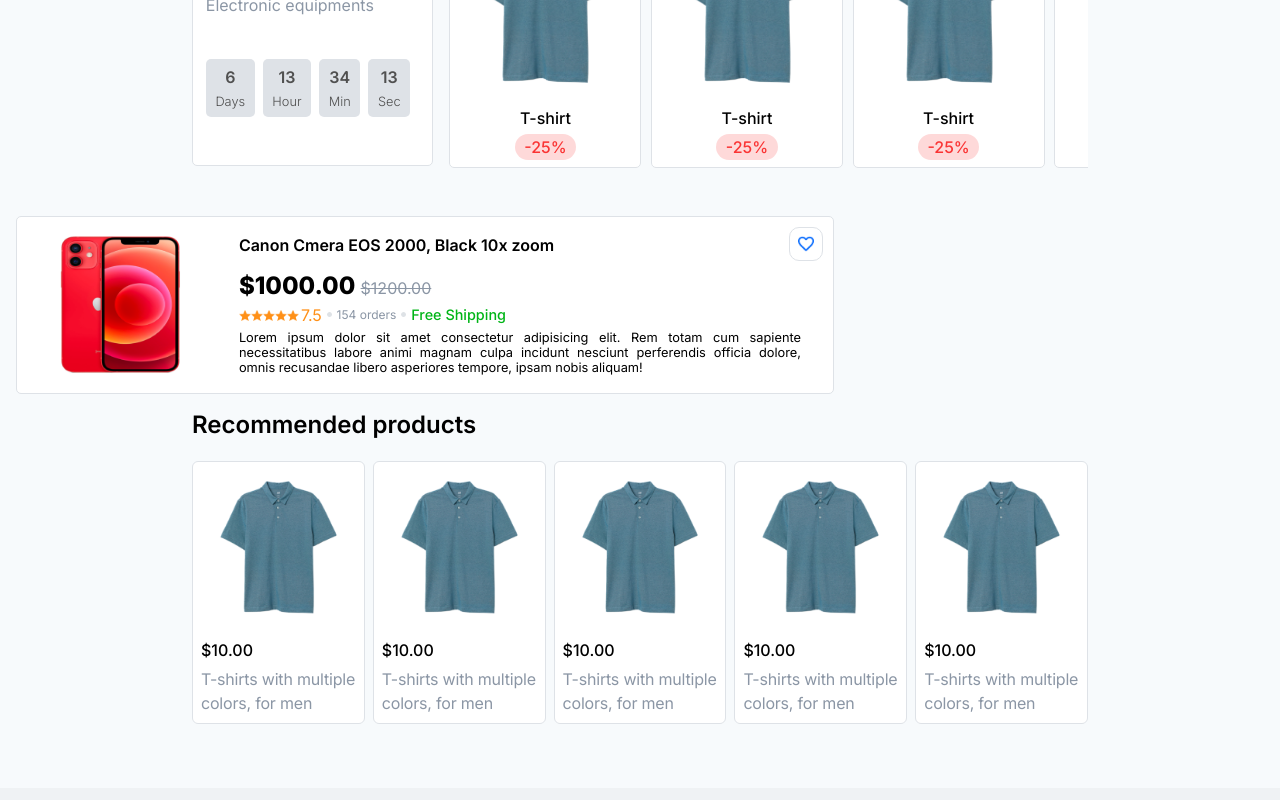
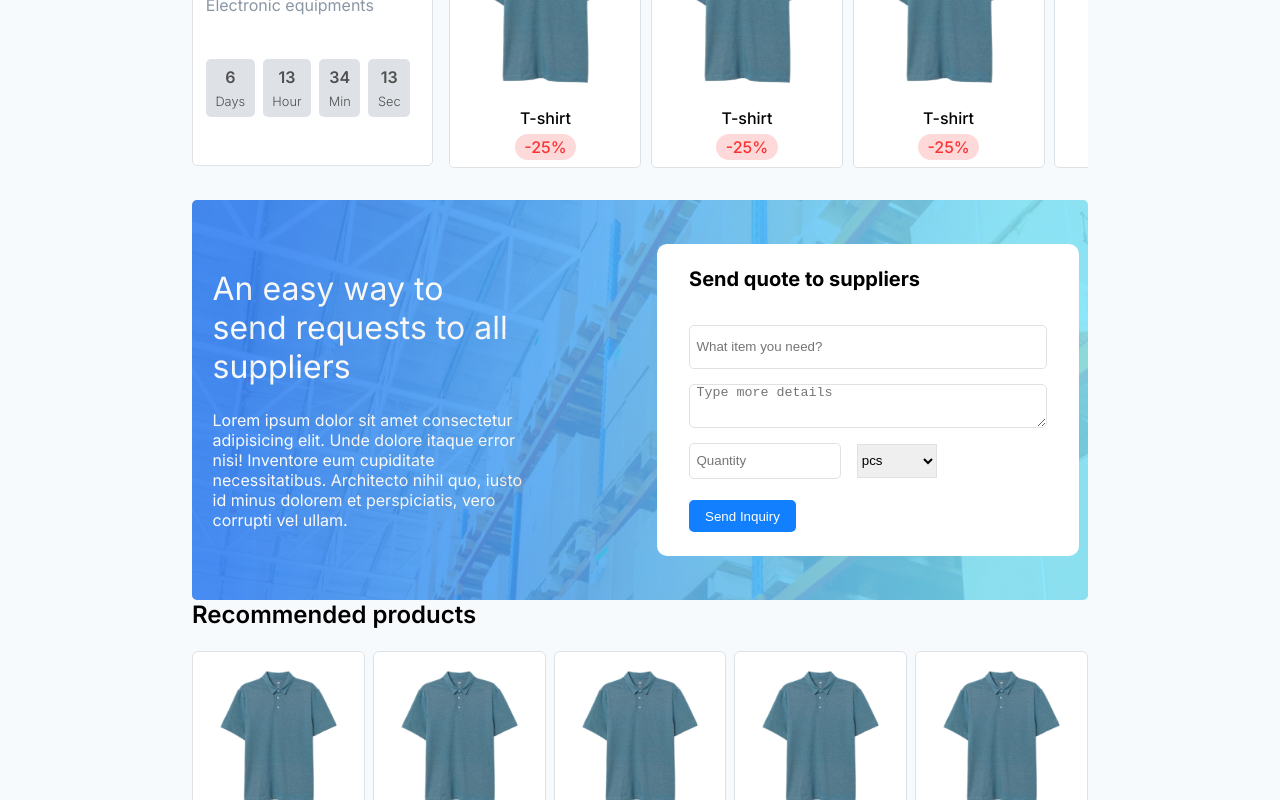
Before and after one commit to Shobhit-Mishra-02/ecommerceV2, a Next.js app: page / in a window 1280 px wide. Shown: the part 658-1458 px from the top of the page. Built offline with nearby package versions, Linux system fonts and the light colour scheme.

Commit message:
sectionInquiry

```diff
--- a/app/page.jsx
+++ b/app/page.jsx
@@ -4,15 +4,17 @@
 import Recommendation from "@/components/recommend/Recommendation";
 import SaleSection from "@/components/sale/SaleSection";
 import Newsletter from "@/components/newsletter/newsletter";
+import SectionInquiry from "@/components/sectionInquiry/sectionInquiry";
 
 
 export default function Home() {
   return (
     <div>
       {/* <SmallCard /> */}
+      {/* <HorizontalCards /> */}
       <Header />
       <SaleSection />
-      <HorizontalCards />
+      <SectionInquiry />
       <Recommendation />
       <Newsletter />
     </div>
--- /dev/null
+++ b/components/sectionInquiry/sectionInquiry.css
@@ -0,0 +1,107 @@
+.sectionInquiry{
+    background: linear-gradient(94.99deg, #2C7CF1 7.19%, rgba(0, 209, 255, 0.5) 89.49%);
+    display: flex;
+    height: 25rem;
+    justify-content: space-evenly;
+    align-items: center;
+    position: relative;
+    overflow: hidden;
+    border-radius: 5px;
+}
+.sectionInquiryImage{
+    position: absolute;
+    opacity: 0.2;
+    height: 100%;
+    width: 100%;
+}
+.sectionInquiryText{
+    height: auto;
+    max-width: 50%;
+    color: white;
+    display: flex;
+    flex-direction: column;
+}
+.sectionInquiryText>*{
+    width: 70%;
+    margin: 0.75rem;
+}
+.sectionInquiryUpperText{
+    font-size: 2rem;
+}
+.sectionInquiryForm{
+    width: 40%;
+    height: 70%;
+    background-color: white;
+    max-width: 50%;
+    display: flex;
+    flex-direction: column;
+    justify-content: space-around;
+    padding: 1rem 2rem;
+    z-index: 2;
+    border-radius: 10px;
+}
+.sectionInquiryForm>*{
+    height: 15%;
+}
+.sectionInquiryForm>h4{
+    font-size: 1.25rem;
+}
+.sectionInquiryForm>input,.sectionInquiryForm>div>input,.sectionInquiryForm>textarea{
+    border: 1px solid var(--gray-300);
+    border-radius: 5px;
+    padding-left: 0.4rem ;
+}
+.sectionInquiryForm>textarea{
+    resize:vertical;
+    max-height: 40%;
+    min-height: 15%;
+}
+.sectionInquiryForm>div>input{
+    width: 40%;
+    height: 80%;
+}
+.sectionInquiryType{
+    height: 30%;
+    text-align:left;
+}
+.sectionInquiryButton{
+    padding: 0rem 1rem;
+    background-color: #127FFF;
+    border-radius: 5px;
+    color: white;
+    border: none;
+    width: max-content;
+    height: 2rem;
+}
+.sectionInquiryDropDown>select{
+    margin-left: 1rem;
+    height: 80%;
+    width: 5rem;
+    border: 1px solid var(--gray-300);
+}
+@media (max-width: 639px) {
+    .sectionInquiry{
+        flex-direction: column;
+        height: auto;
+        padding: 1rem;
+    }
+    .sectionInquiryUpperText{
+        font-size: 2rem;
+    }
+    .sectionInquiryText{
+        max-width: 100%;
+        align-items: center;
+        margin: 0.5rem;
+        height: auto;
+        width: 100%;
+    }
+    .sectionInquiryForm{
+        max-width: 100%;
+        width: 80%;
+        margin: 1rem;
+        height: 50vh;
+    }
+    .sectionInquiryForm>h4{
+        font-size: 1.75rem;
+    }
+  }
--- /dev/null
+++ b/components/sectionInquiry/sectionInquiry.jsx
@@ -0,0 +1,31 @@
+/* eslint-disable @next/next/no-img-element */
+import "./sectionInquiry.css"
+
+export default function sectionInquiry() {
+  return (
+    <div className="container">
+      <div className="sectionInquiry">
+        <img src="./sectionInquiryBG.png" alt="img" className="sectionInquiryImage"/>
+        <div className="sectionInquiryText">
+          <div className="sectionInquiryUpperText">An easy way to send requests to all suppliers</div>
+          <div className="sectionInquiryLowerText">Lorem ipsum dolor sit amet consectetur adipisicing elit. Unde dolore itaque error nisi! Inventore eum cupiditate necessitatibus. Architecto nihil quo, iusto id minus dolorem et perspiciatis, vero corrupti vel ullam.</div>
+        </div>
+        <form className="sectionInquiryForm">
+            <h4>Send quote to suppliers</h4>
+            <input type="text" placeholder="What item you need?" />
+            <textarea name="sectionInquiryType" id="sectionInquiryType" cols="50" rows="10" placeholder="Type more details"></textarea>
+            <div className="sectionInquiryDropDown">
+              <input type="number" placeholder="Quantity" />
+              <select>
+                <option value="pcs">pcs</option>
+                <option value="">option 2</option>
+                <option value="">option 3</option>
+                <option value="">option 4</option>
+              </select>
+            </div>
+            <button type="submit" className="sectionInquiryButton">Send Inquiry  </button>
+        </form>
+      </div>
+    </div>
+  )
+}
```
Also changed, not shown: public/sectionInquiryBG.png (added).
